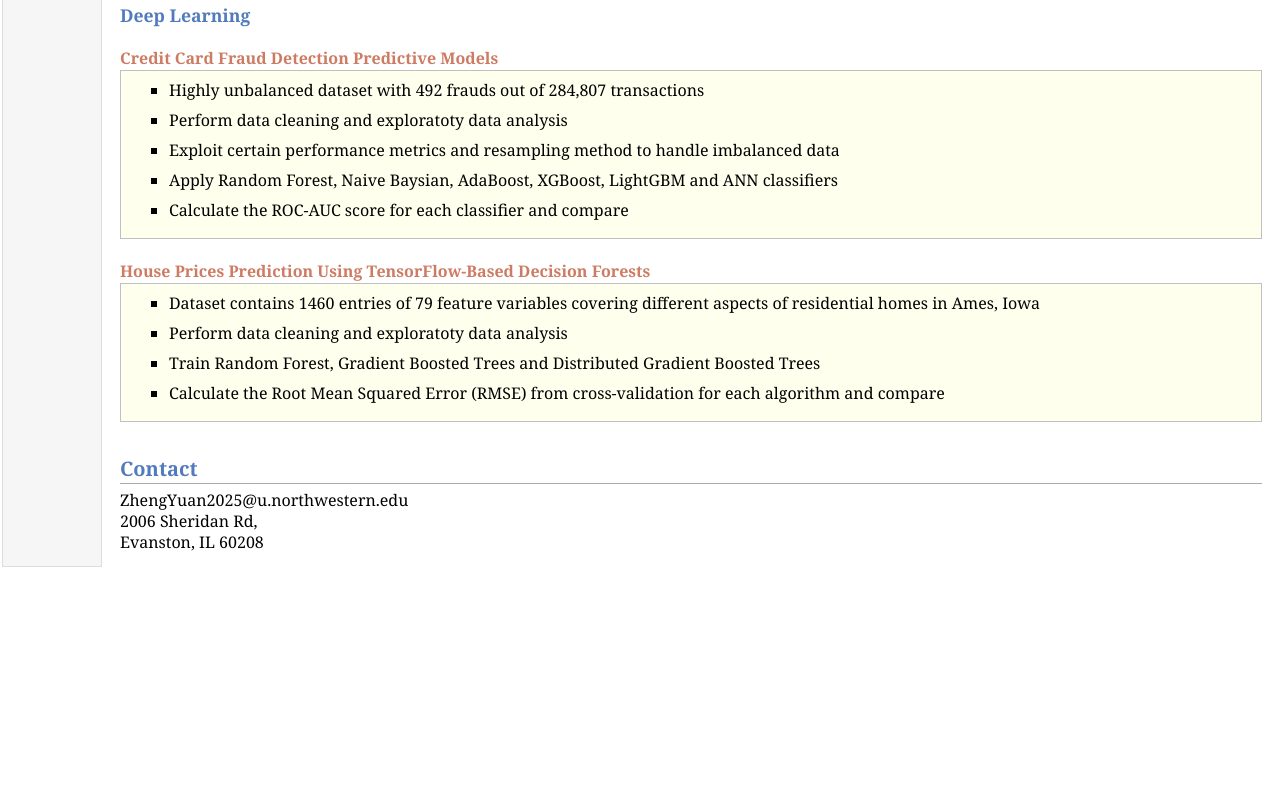
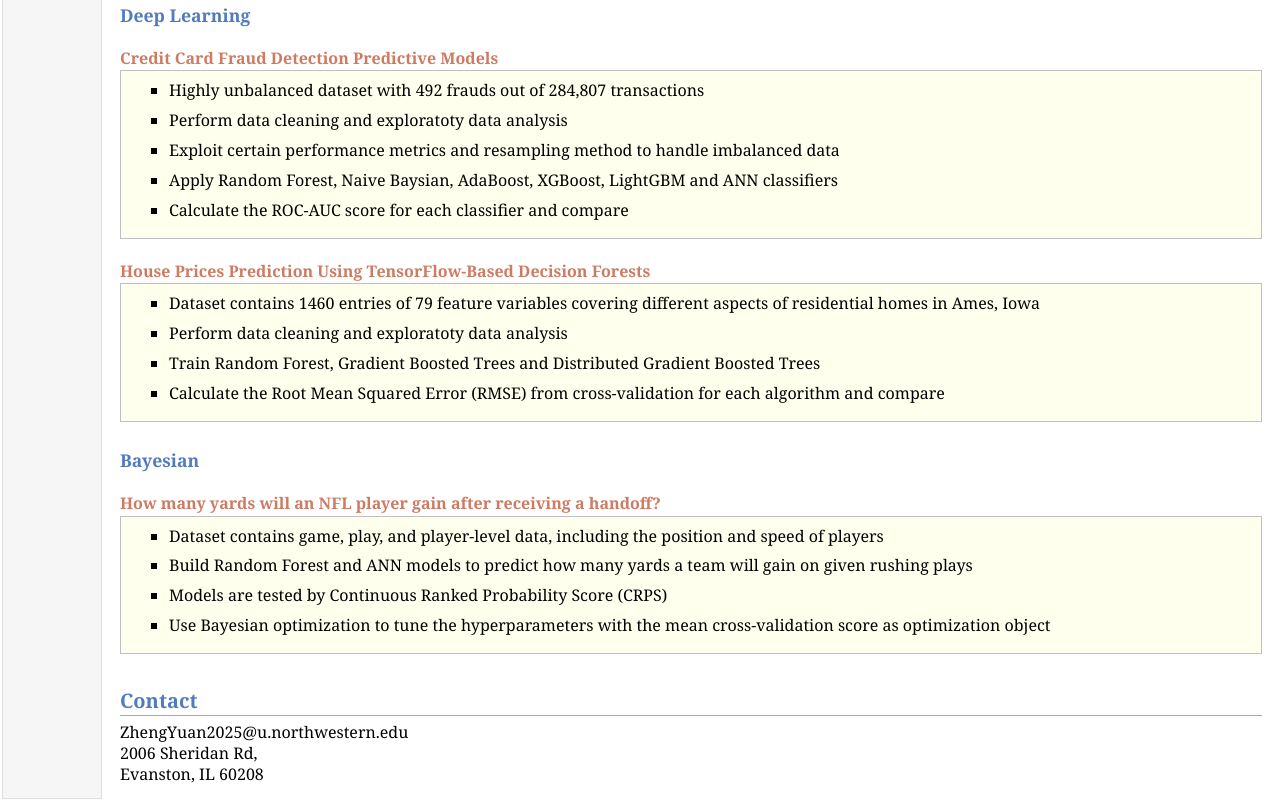
Before and after one commit to yuanzheng1995/yuanzheng1995.github.io, a plain HTML site: page index.html in a window 1280 px wide. Shown: the part 763-1572 px from the top of the page. Before the commit the page ends 1340 px from the top, so only its background shows below. Drawn offline with nearby package versions, Linux system fonts and the light colour scheme; some packages are replaced by stand-ins of ours.

Commit message:
project_2_update

```diff
--- a/index.html
+++ b/index.html
@@ -95,6 +95,25 @@ MathJax.Hub.Config({
 </li>
 </ul>
 </div></div>
+<h3>Bayesian</h3>
+<div class="infoblock">
+<div class="blocktitle">How many yards will an NFL player gain after receiving a handoff?</div>
+<div class="blockcontent">
+<ul>
+<li><p>Dataset contains game, play, and player-level data, including the position and speed of players
+</p>
+</li>
+<li><p>Build Random Forest and ANN models to predict how many yards a team will gain on given rushing plays
+</p>
+</li>
+<li><p>Models are tested by Continuous Ranked Probability Score (CRPS)
+</p>
+</li>
+<li><p>Use Bayesian optimization to tune the hyperparameters with the mean cross-validation score as optimization object
+</p>
+</li>
+</ul>
+</div></div>
 <h2>Contact</h2>
 <p>ZhengYuan2025@u.northwestern.edu<br />
 2006 Sheridan Rd, <br />
```
Also changed, not shown: 1 other file.
